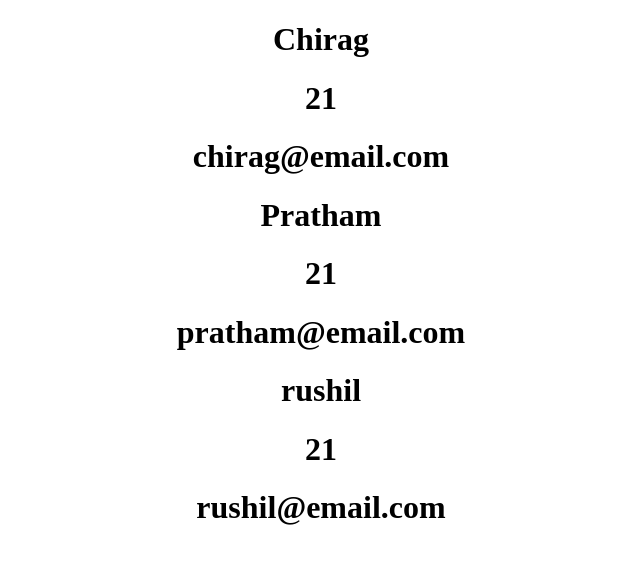
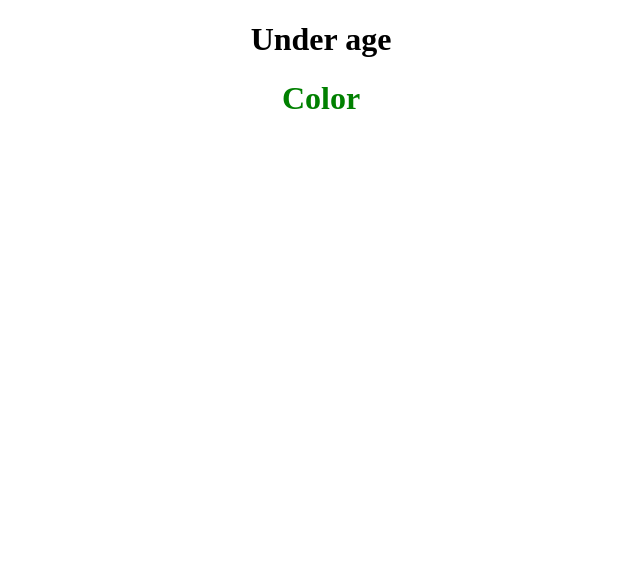
Before and after one commit to ComderCK12/React-Tutorial, a React (Create React App) app: page / in a window 1280 px wide. Shown: the top 564 px of the page, without its empty margins (319-959 px from the left). Built offline with nearby package versions, Linux system fonts and the light colour scheme.

Commit message:
Conditional Rendering

```diff
--- a/src/App.js
+++ b/src/App.js
@@ -1,23 +1,22 @@
-import './App.css';
+import "./App.css";
 
 function App() {
+  const age = 8;
+  const isGreen = true;
+
+  // if(age >= 18) {
+  //   return <h1>Above provided age</h1>
+  // }
+  // else {
+  //   return <div className="App">Under age</div>
+  // }
+
   return (
     <div className="App">
-      <Job name="Chirag" age={21} email="chirag@email.com" />
-      <Job name="Pratham" age={21} email="pratham@email.com" />
-      <Job name="rushil" age={21} email="rushil@email.com" />
+      {age > 18 ? <h1>Above age</h1> : <h1>Under age</h1>}
+      <h1 style={{ color: isGreen ? "green" : "red" }}>Color</h1>
     </div>
   );
 }
 
-const Job = (props) => {
-  return (
-    <div>
-      <h1>{props.name}</h1>
-      <h1>{props.age}</h1>
-      <h1>{props.email}</h1>
-    </div>
-  );
-};
-
 export default App;
```
